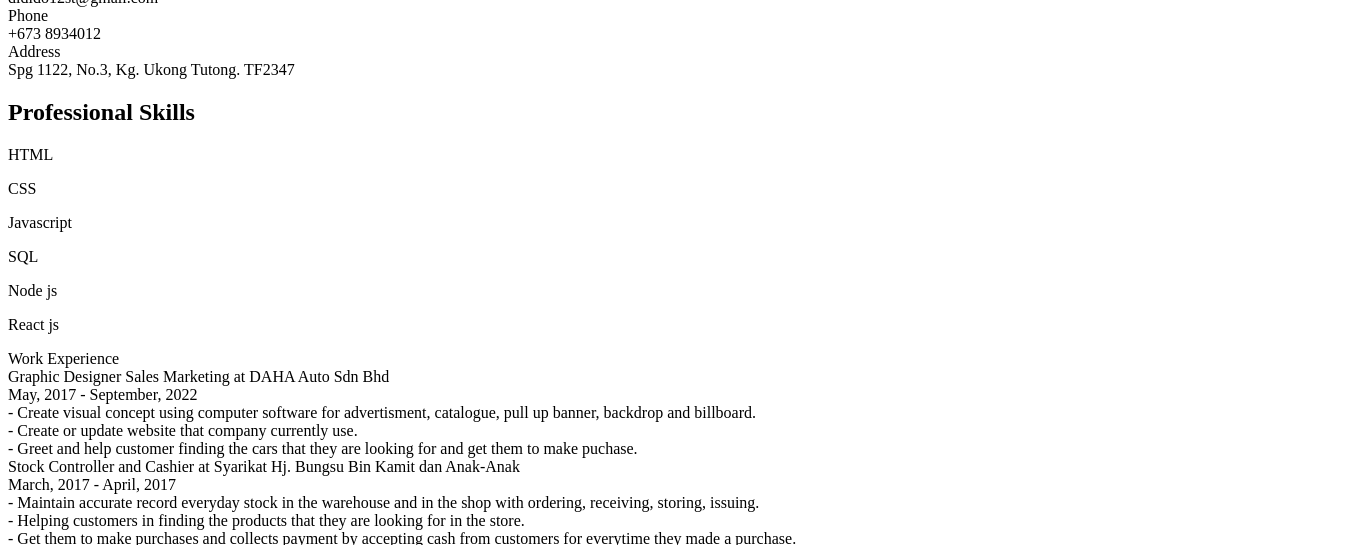
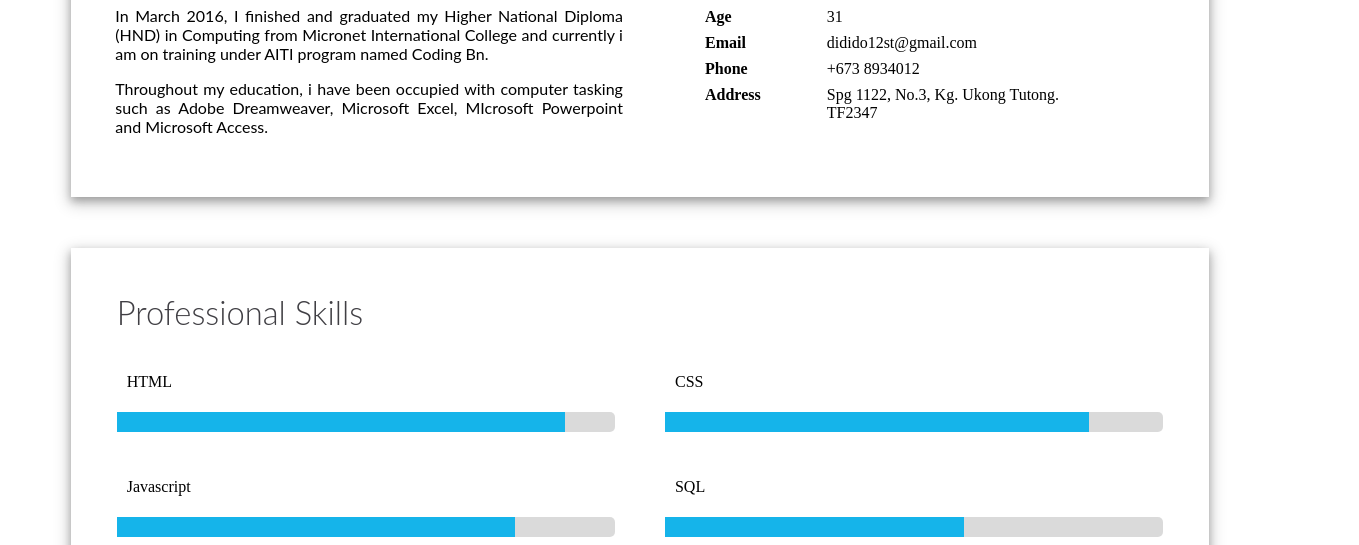
Before and after one commit to YaneyRD/porfolio, a plain HTML site: page index.html in a window 1280 px wide. Shown: the part 708-1253 px from the top of the page, 1359 px wide, since content can reach past the window. Drawn offline with Linux system fonts and the light colour scheme; the site is published under a folder, as on GitHub Pages, so addresses that start at the root find nothing; a web font is replaced by a local one.

Commit message:
without slash

```diff
--- a/index.html
+++ b/index.html
@@ -6,8 +6,8 @@
   <meta http-equiv="X-UA-Compatible" content="IE=edge">
   <meta name="viewport" content="width=device-width, initial-scale=1.0">
   <title>Yaney Portfolio</title>
-  <link rel="stylesheet" href="/yaney.css">
-  <script type="text/javascript" src="/yaney.js"></script>
+  <link rel="stylesheet" href="yaney.css">
+  <script type="text/javascript" src="yaney.js"></script>
 
 </head>
 
```
